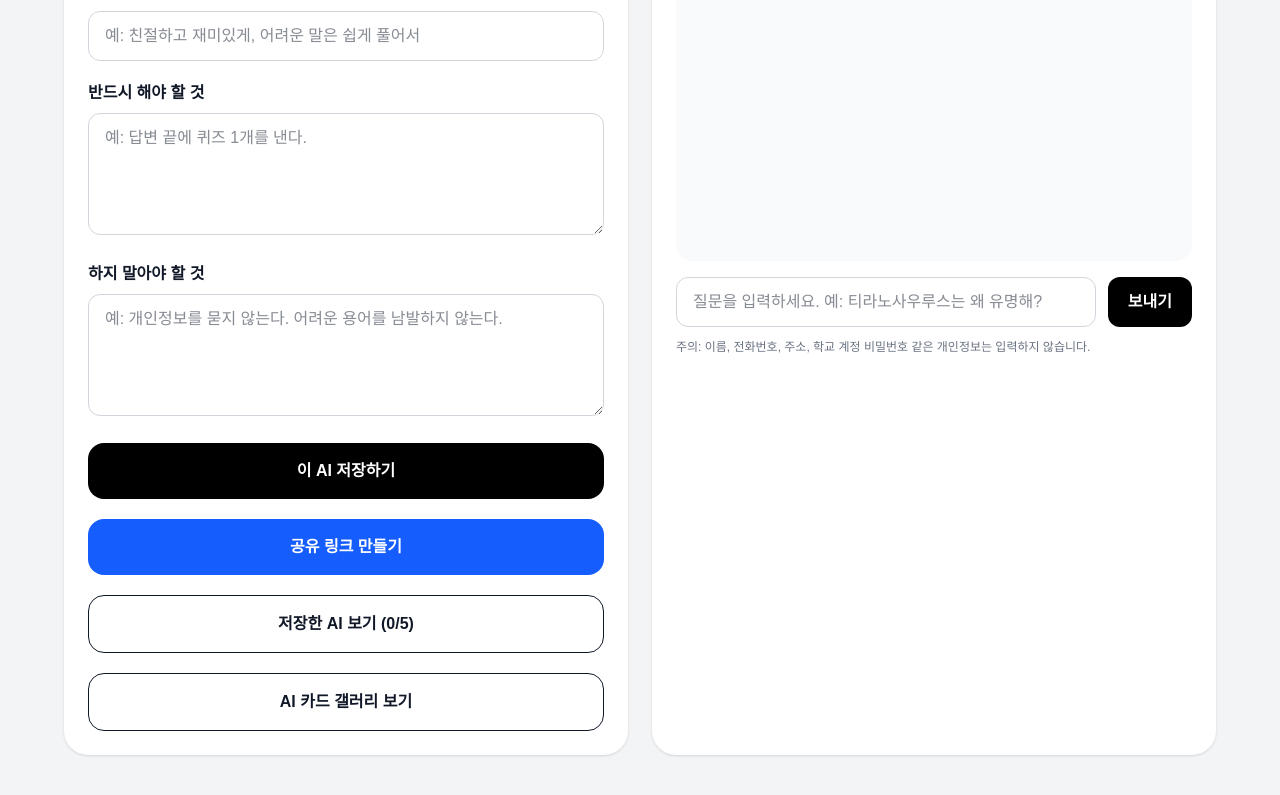
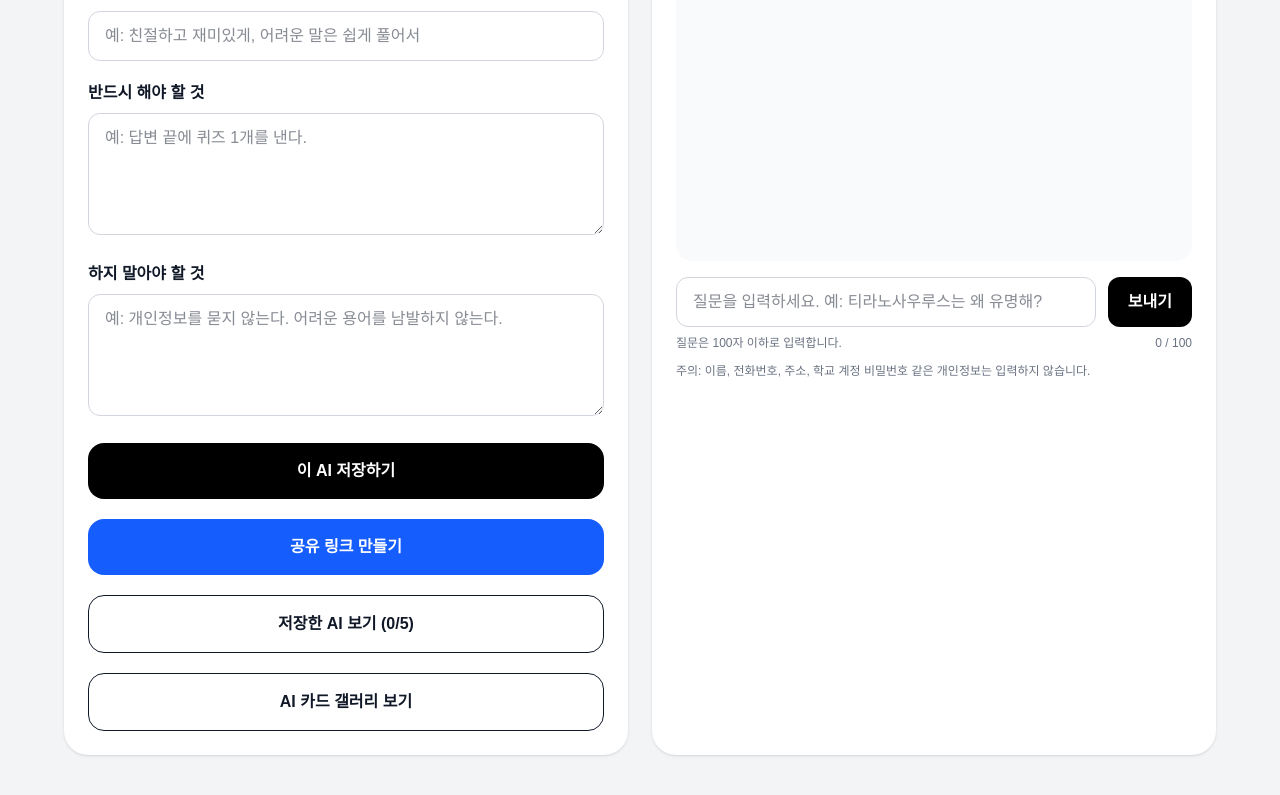
Before and after one commit to qbam1/landomvalue-ai-studio, a Next.js app: page / in a window 1280 px wide. Shown: the part 615-1410 px from the top of the page. Built offline with nearby package versions, Linux system fonts and the light colour scheme.

Commit message:
Add question character limit

```diff
--- a/app/page.tsx
+++ b/app/page.tsx
@@ -25,6 +25,8 @@ type AISetting = {
   mustDo: string;
   mustNot: string;
 };
+
+const QUESTION_LIMIT = 100;
 
 function encodeAISetting(setting: AISetting) {
   const json = JSON.stringify(setting);
@@ -58,16 +60,13 @@ export default function Home() {
 
   useEffect(() => {
     const saved = localStorage.getItem("landomvalue-ai-list");
-    if (saved) {
-      setSavedAIs(JSON.parse(saved));
-    }
+    if (saved) setSavedAIs(JSON.parse(saved));
 
     const params = new URLSearchParams(window.location.search);
     const sharedAI = params.get("ai");
 
     if (sharedAI) {
       const decoded = decodeAISetting(sharedAI);
-
       if (decoded) {
         setBotName(decoded.botName);
         setRole(decoded.role);
@@ -147,6 +146,11 @@ export default function Home() {
 
   async function handleRun() {
     if (!question.trim() || loading || cooldown > 0) return;
+
+    if (question.length > QUESTION_LIMIT) {
+      alert(`질문은 ${QUESTION_LIMIT}자 이하로 입력해주세요.`);
+      return;
+    }
 
     const currentQuestion = question;
 
@@ -399,6 +403,7 @@ ${mustNot || "개인정보를 묻지 않는다."}
             <div className="mt-4 flex gap-3">
               <input
                 value={question}
+                maxLength={QUESTION_LIMIT}
                 onChange={(e) => setQuestion(e.target.value)}
                 onKeyDown={(e) => {
                   if (e.key === "Enter") handleRun();
@@ -414,6 +419,13 @@ ${mustNot || "개인정보를 묻지 않는다."}
               >
                 {loading ? "생각 중..." : cooldown > 0 ? `${cooldown}초` : "보내기"}
               </button>
+            </div>
+
+            <div className="mt-2 flex justify-between text-xs text-gray-500">
+              <span>질문은 {QUESTION_LIMIT}자 이하로 입력합니다.</span>
+              <span>
+                {question.length} / {QUESTION_LIMIT}
+              </span>
             </div>
 
             <p className="mt-3 text-xs text-gray-500">
```
